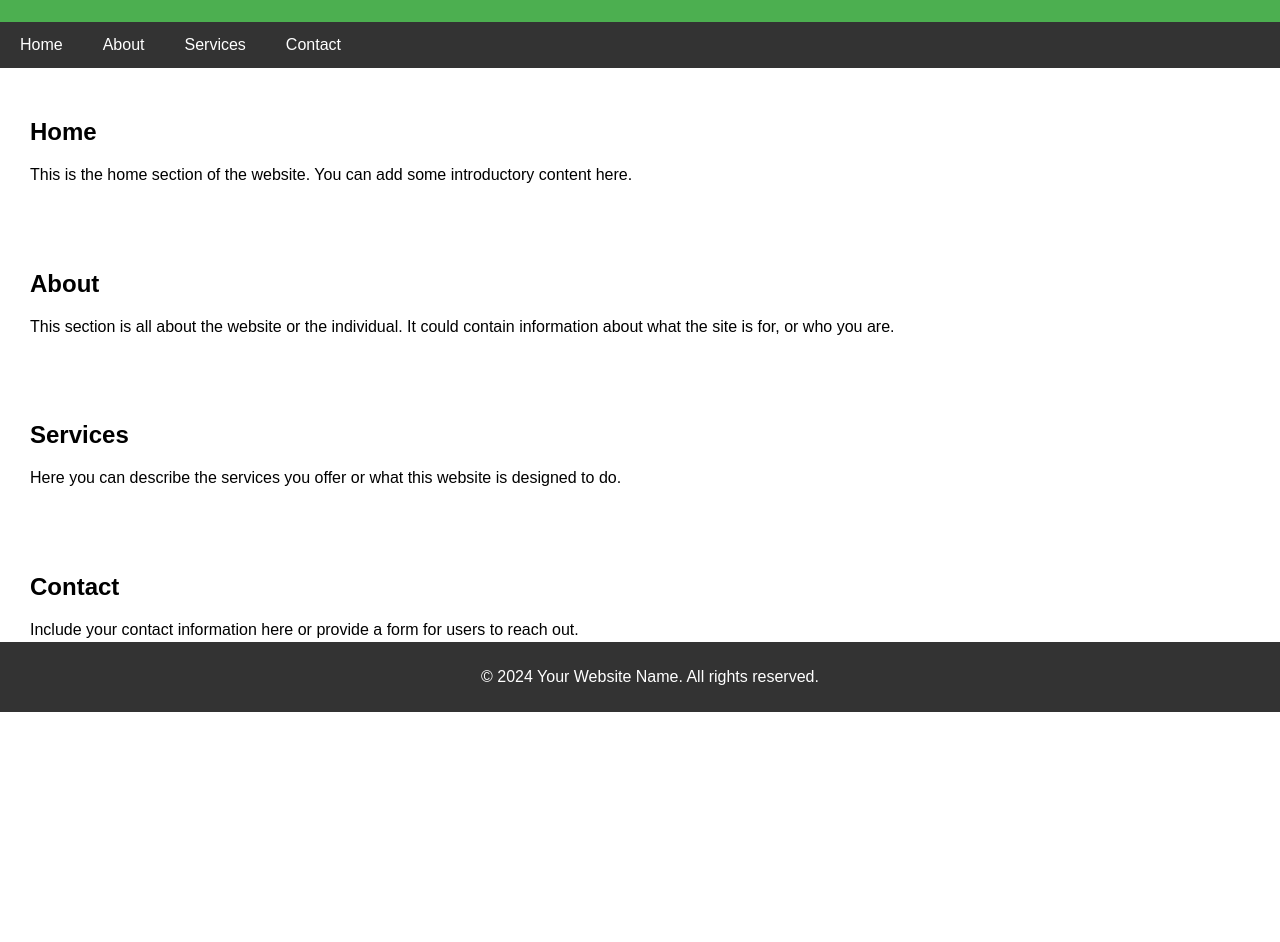
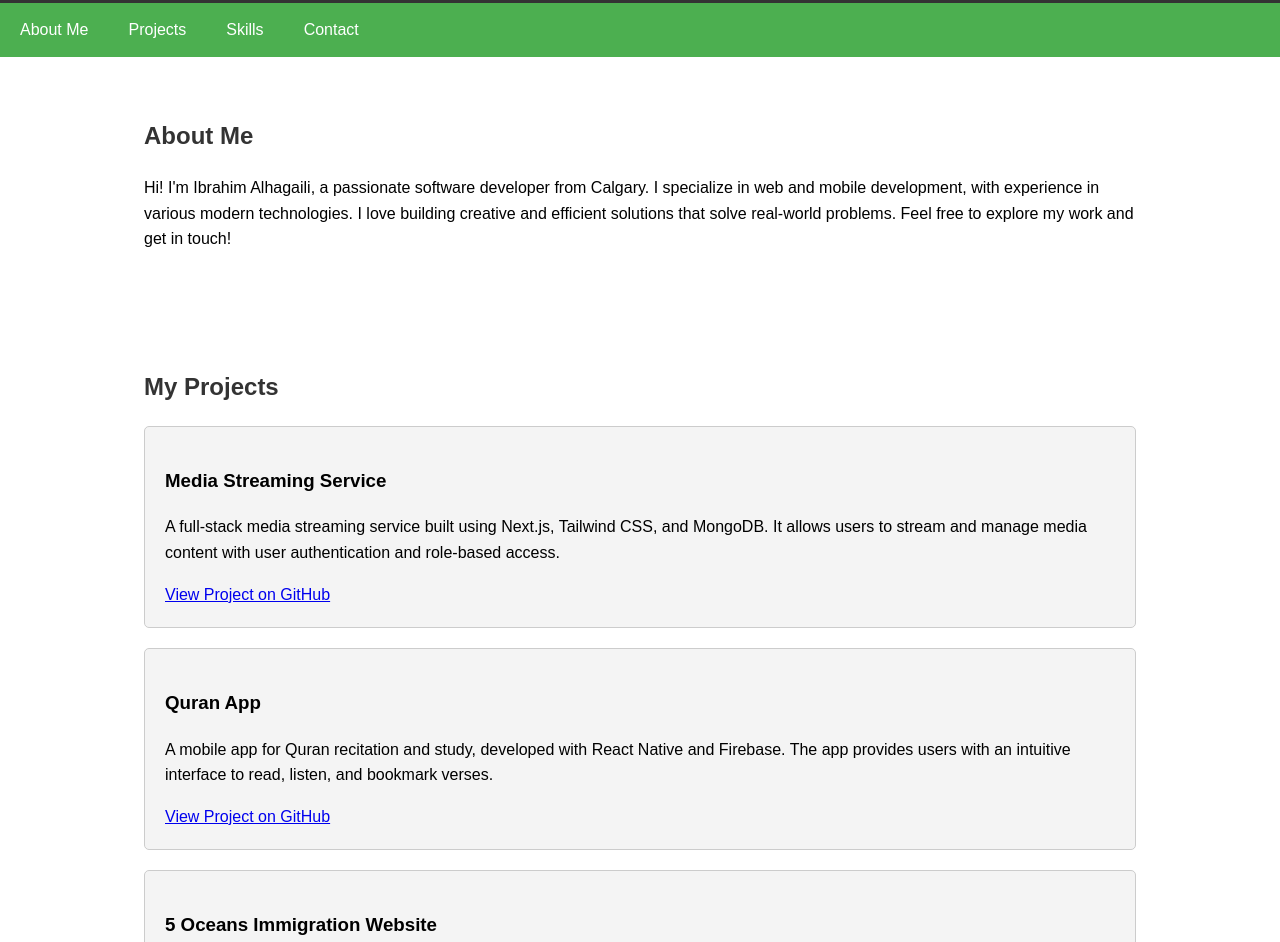
Before and after one commit to IbrahimAlhagaili/IbrahimAlhagaili.github.io, a plain HTML site: page index.html in a window 1280 px wide. Shown: the part 88-1030 px from the top of the page. Before the commit the page ends 800 px from the top, so only its background shows below. Drawn offline with Linux system fonts and the light colour scheme.

Commit message:
index.html

```diff
--- a/index.html
+++ b/index.html
@@ -3,21 +3,25 @@
 <head>
     <meta charset="UTF-8">
     <meta name="viewport" content="width=device-width, initial-scale=1.0">
-    <title>Simple Website</title>
+    <title>Portfolio - Ibrahim Alhagaili</title>
     <style>
         body {
             font-family: Arial, sans-serif;
             margin: 0;
             padding: 0;
+            line-height: 1.6;
         }
         header {
-            background-color: #4CAF50;
+            background-color: #333;
             color: white;
-            padding: 15px 0;
+            padding: 20px 0;
             text-align: center;
         }
+        header h1 {
+            margin: 0;
+        }
         nav {
-            background-color: #333;
+            background-color: #4CAF50;
             overflow: hidden;
         }
         nav a {
@@ -33,17 +37,35 @@
             color: black;
         }
         section {
+            padding: 40px 20px;
+        }
+        .container {
+            width: 80%;
+            margin: auto;
+        }
+        h2 {
+            color: #333;
+        }
+        .projects, .skills {
+            display: flex;
+            flex-wrap: wrap;
+            gap: 20px;
+        }
+        .project, .skill {
+            background-color: #f4f4f4;
             padding: 20px;
-            margin: 10px;
+            border: 1px solid #ccc;
+            border-radius: 5px;
+            flex: 1 1 45%;
         }
         footer {
             background-color: #333;
             color: white;
             text-align: center;
             padding: 10px;
-            position: fixed;
+            position: relative;
+            bottom: 0;
             width: 100%;
-            bottom: 0;
         }
     </style>
 </head>
@@ -51,41 +73,87 @@
 
     <!-- Header Section -->
     <header>
-        <h1>Welcome to My Simple Website</h1>
+        <h1>Ibrahim Alhagaili - Software Developer Portfolio</h1>
     </header>
 
     <!-- Navigation Bar -->
     <nav>
-        <a href="#home">Home</a>
-        <a href="#about">About</a>
-        <a href="#services">Services</a>
+        <a href="#about">About Me</a>
+        <a href="#projects">Projects</a>
+        <a href="#skills">Skills</a>
         <a href="#contact">Contact</a>
     </nav>
 
-    <!-- Main Content Section -->
-    <section id="home">
-        <h2>Home</h2>
-        <p>This is the home section of the website. You can add some introductory content here.</p>
+    <!-- About Me Section -->
+    <section id="about">
+        <div class="container">
+            <h2>About Me</h2>
+            <p>Hi! I'm Ibrahim Alhagaili, a passionate software developer from Calgary. I specialize in web and mobile development, with experience in various modern technologies. I love building creative and efficient solutions that solve real-world problems. Feel free to explore my work and get in touch!</p>
+        </div>
     </section>
 
-    <section id="about">
-        <h2>About</h2>
-        <p>This section is all about the website or the individual. It could contain information about what the site is for, or who you are.</p>
+    <!-- Projects Section -->
+    <section id="projects">
+        <div class="container">
+            <h2>My Projects</h2>
+            <div class="projects">
+                <div class="project">
+                    <h3>Media Streaming Service</h3>
+                    <p>A full-stack media streaming service built using Next.js, Tailwind CSS, and MongoDB. It allows users to stream and manage media content with user authentication and role-based access.</p>
+                    <a href="https://github.com/IbrahimAlhagaili/media-streaming-service" target="_blank">View Project on GitHub</a>
+                </div>
+                <div class="project">
+                    <h3>Quran App</h3>
+                    <p>A mobile app for Quran recitation and study, developed with React Native and Firebase. The app provides users with an intuitive interface to read, listen, and bookmark verses.</p>
+                    <a href="https://github.com/IbrahimAlhagaili/quran-app" target="_blank">View Project on GitHub</a>
+                </div>
+                <div class="project">
+                    <h3>5 Oceans Immigration Website</h3>
+                    <p>A professional website for an immigration consulting service built with Next.js, Prisma, and MongoDB. The site features a smooth user interface and a dynamic content management system.</p>
+                    <a href="https://github.com/IbrahimAlhagaili/5OceansImmigration" target="_blank">View Project on GitHub</a>
+                </div>
+            </div>
+        </div>
     </section>
 
-    <section id="services">
-        <h2>Services</h2>
-        <p>Here you can describe the services you offer or what this website is designed to do.</p>
+    <!-- Skills Section -->
+    <section id="skills">
+        <div class="container">
+            <h2>Skills</h2>
+            <div class="skills">
+                <div class="skill">
+                    <h3>Programming Languages</h3>
+                    <p>Python, C#, Java, JavaScript, TypeScript</p>
+                </div>
+                <div class="skill">
+                    <h3>Web Development</h3>
+                    <p>HTML, CSS, React, Next.js, Node.js</p>
+                </div>
+                <div class="skill">
+                    <h3>Mobile Development</h3>
+                    <p>React Native, Firebase, MongoDB</p>
+                </div>
+                <div class="skill">
+                    <h3>Databases</h3>
+                    <p>SQL, MongoDB, Prisma</p>
+                </div>
+            </div>
+        </div>
     </section>
 
+    <!-- Contact Section -->
     <section id="contact">
-        <h2>Contact</h2>
-        <p>Include your contact information here or provide a form for users to reach out.</p>
+        <div class="container">
+            <h2>Contact</h2>
+            <p>If you'd like to reach out to me, feel free to drop me an email or connect via LinkedIn.</p>
+            <p>Email: <a href="mailto:ibrahimalhagaili@gmail.com">ibrahimalhagaili@gmail.com</a></p>
+            <p>GitHub: <a href="https://github.com/IbrahimAlhagaili" target="_blank">github.com/IbrahimAlhagaili</a></p>
+        </div>
     </section>
 
     <!-- Footer Section -->
     <footer>
-        <p>&copy; 2024 Your Website Name. All rights reserved.</p>
+        <p>&copy; 2024 Ibrahim Alhagaili. All rights reserved.</p>
     </footer>
 
 </body>
```
